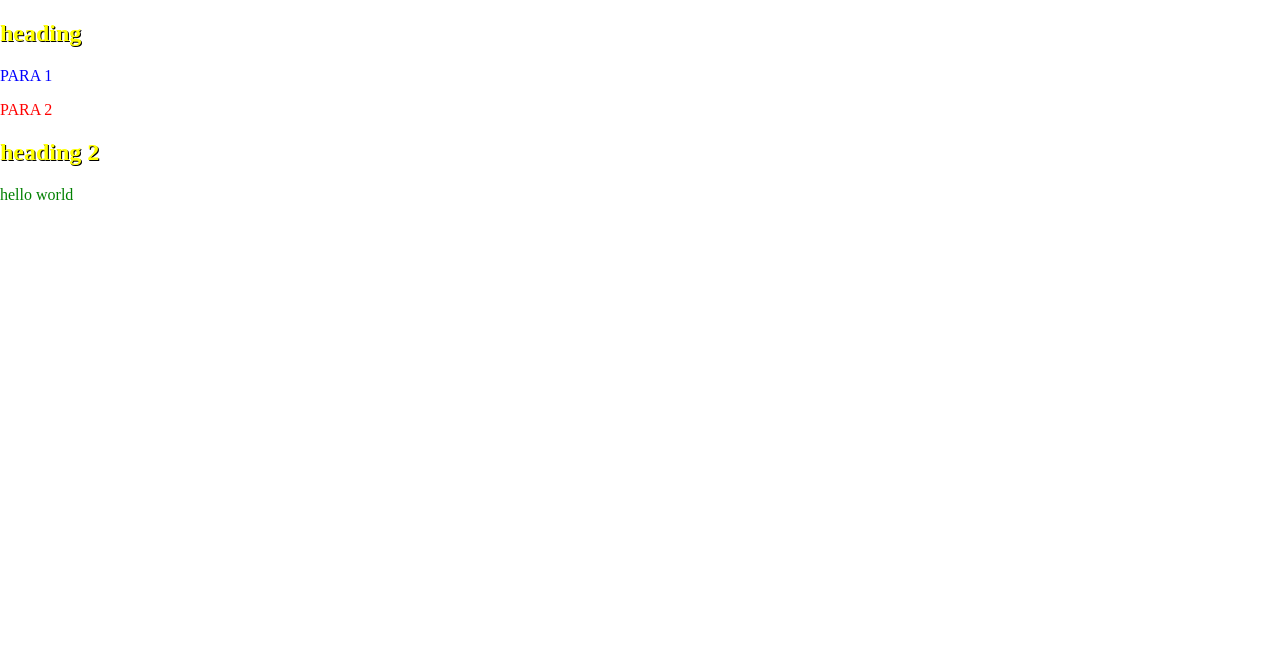
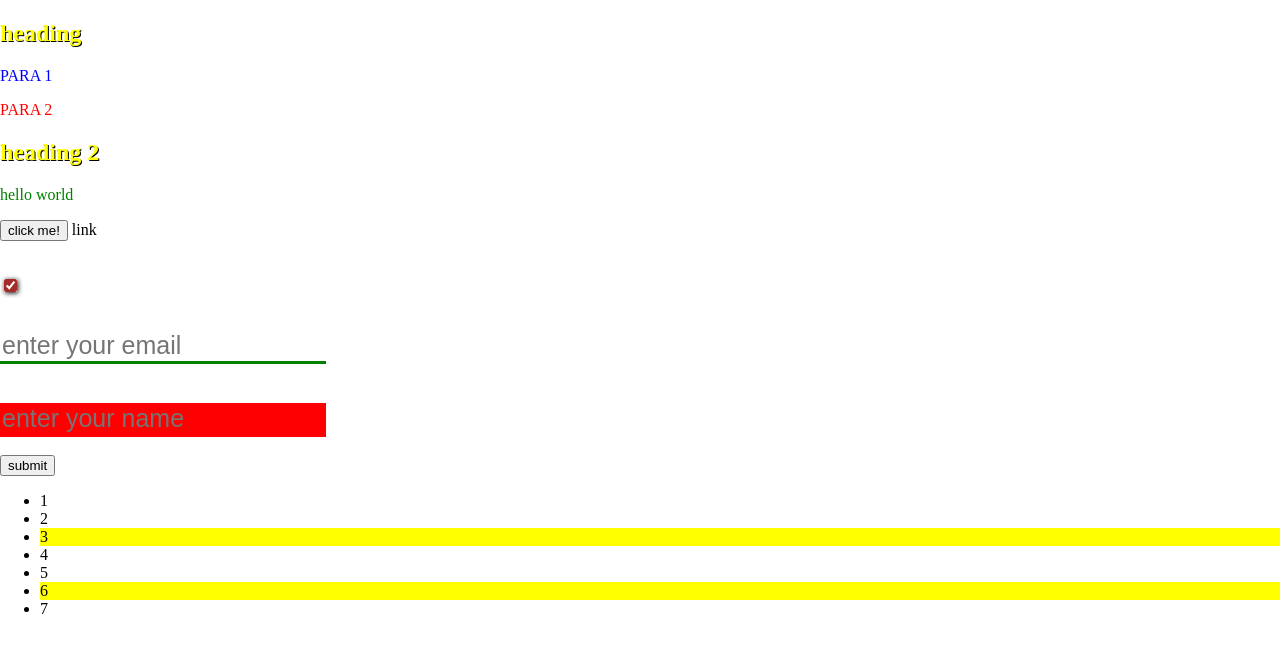
Before and after one commit to AbhayKTS/fullstack_tasks, a plain HTML site: page section.html in a window 1280 px wide. Drawn offline with Linux system fonts and the light colour scheme.

Commit message:
input styles

```diff
--- a/section.html
+++ b/section.html
@@ -31,6 +31,47 @@
         p{
             color: red;
         }
+        button:hover{
+            background-color: black;
+            color:white;
+        }
+        /*button:active{
+            background-color: red;
+        }*/
+        button:focus{
+            background-color: green;
+        }
+        a:link{
+            text-decoration: none;
+            color:black;
+        }
+        a:visited{
+            color:white;
+        }
+        input{
+            border-width: 0px 0px 3px 0px;
+            border-color: black;
+            display: block;
+            margin-top:3%;
+            font-size:25px;
+        }
+        input:required{
+            border-color: red;
+        }
+        input:invalid{
+            background-color: red;
+            border-color: red;
+        }
+        input:valid{
+            border-color: green;
+        }
+        input:checked{
+            box-shadow: 1px 1px 5px black;
+            accent-color:brown;
+        }
+        li:nth-child(3n){
+            background-color: yellow;
+        }
     </style>
 </head>
 <body>
@@ -43,7 +84,21 @@
         </div>
     </section>
     <p class="para" id="mypara"> hello world </p>
-
-
+    <button>click me!</button>
+    <a href="#2">link</a>
+    <input type="checkbox" checked/>
+    <input type="email" placeholder="enter your email">
+    <input type="text" placeholder="enter your name" required>
+    <br>
+    <button type="submit">submit</button>
+    <ul>
+        <li>1</li>
+        <li>2</li>
+        <li>3</li>
+        <li>4</li>
+        <li>5</li>
+        <li>6</li>
+        <li>7</li>
+    </ul>
 </body>
 </html>
```
